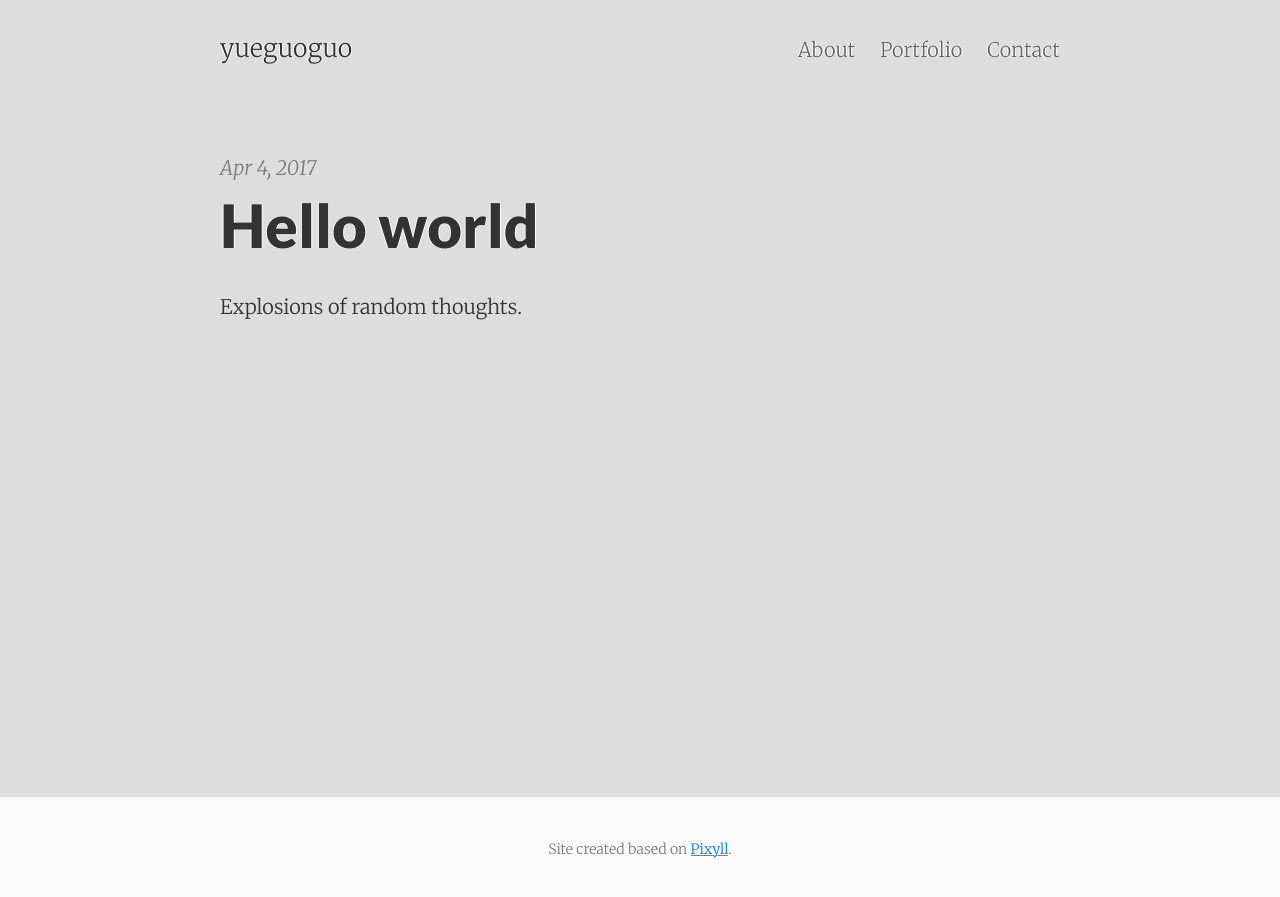
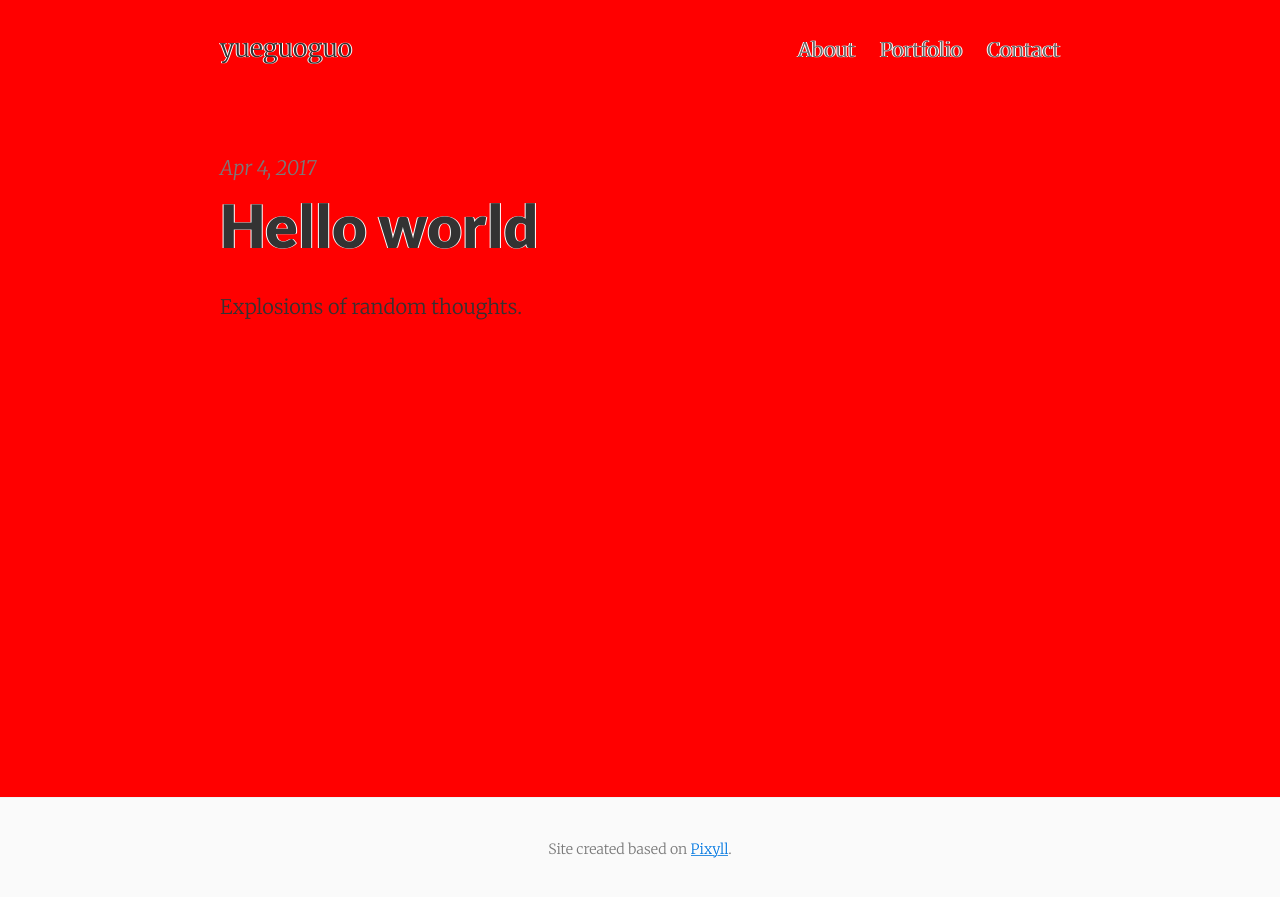
Before and after one commit to yueguoguo/yueguoguo.github.io, a Jekyll site: the page built from index.html, in a window 1280 px wide. Shown: the top 897 px of the page. Built offline with Jekyll 4.4.1, drawn with Linux system fonts in a browser that asks for light colours; the list of posts is cut into pages by our own code.

Commit message:
Update _base.scss

```diff
--- a/_sass/_base.scss
+++ b/_sass/_base.scss
@@ -36,7 +36,7 @@
 $grey-color-dark: #333;   /* footer */
 $grey-color-light: #ddd;  /* navigation bar border */
 $text-color:     #666;
-$background-color: $grey-color-light;
+$background-color: #FF0000;
 
 $theme-color: $red;
 
```
